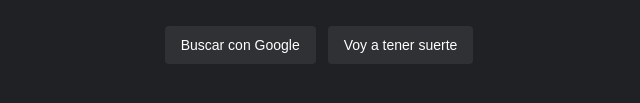
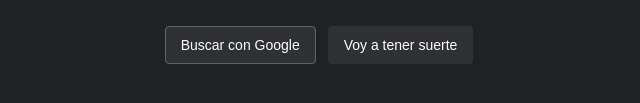
Before and after one commit to cfuendesign/googol, a plain HTML site: page index.html in a window 1280 px wide. In both pictures the pointer is over the button "Buscar con Google". Shown: the part 339-442 px from the top of the page, 321-961 px from the left. Drawn offline with Linux system fonts and the light colour scheme; no server answers.

Commit message:
hover on underbar buttons (#4)

```diff
--- a/style.css
+++ b/style.css
@@ -171,3 +171,9 @@
     font-weight: 500;
     background-color: #303134;
 }
+
+#underbar > button:hover,
+#underbar > button:focus {
+    border: 1px solid #5f6368;
+    padding: 10px 15px 10px 15px;
+}
```
